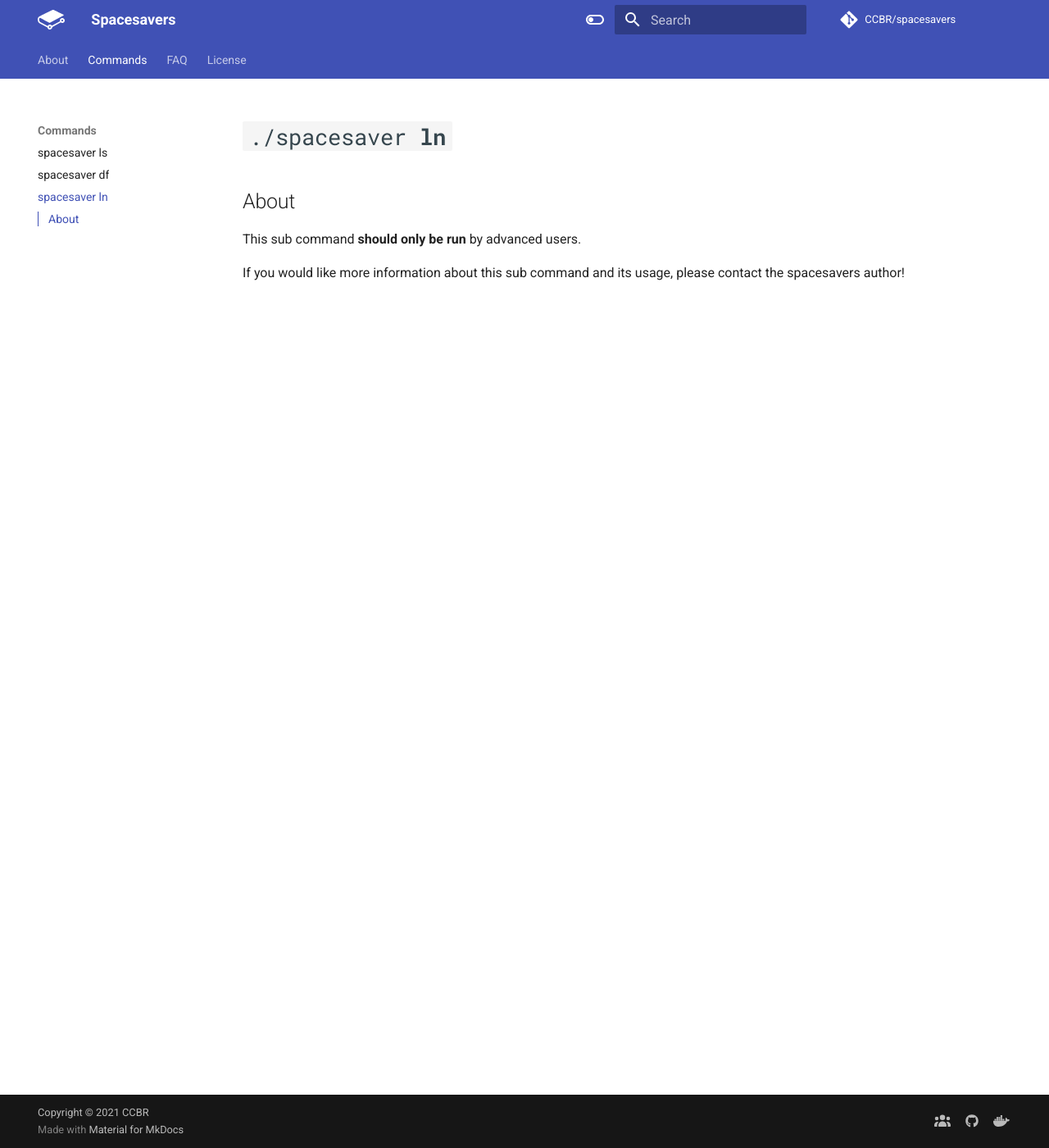
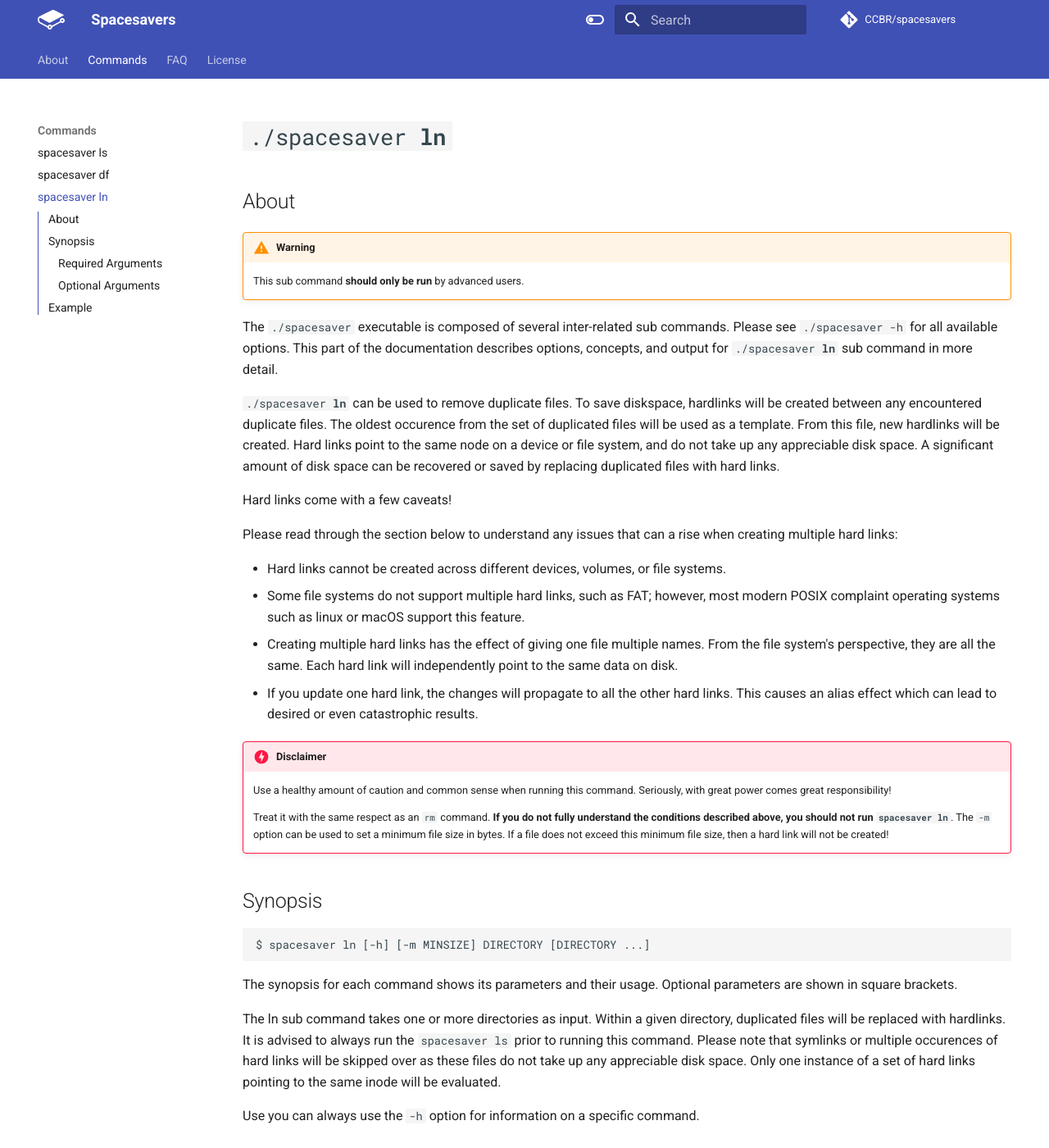
Before and after one commit to skchronicles/spacesavers, an MkDocs documentation site: the page built from docs/usage/ln.md, in a window 1280 px wide and 1400 px high. Shown: the whole window at 82% size. Built offline with MkDocs 1.6.1 and Material for MkDocs 9.7.7, drawn with Linux system fonts in a browser that asks for light colours; comment, search, counter and statistics services are not loaded; the version menu is left out; some of the changed text lies outside the part shown.

Commit message:
Adding documentation for the ln sub command

````diff
--- a/docs/usage/ln.md
+++ b/docs/usage/ln.md
@@ -2,6 +2,94 @@
 
 ## About
 
-This sub command **should only be run** by advanced users.
+!!! warning
 
-If you would like more information about this sub command and its usage, please contact the spacesavers author!
+    This sub command **should only be run** by advanced users.
+
+The `./spacesaver` executable is composed of several inter-related sub commands. Please see `./spacesaver -h` for all available options. This part of the documentation describes options, concepts, and output for <code>./spacesaver <b>ln</b></code> sub command in more detail.
+
+<code>./spacesaver <b>ln</b></code> can be used to remove duplicate files. To save diskspace, hardlinks will be created between any encountered duplicate files. The oldest occurence from the set of duplicated files will be used as a template. From this file, new hardlinks will be created. Hard links point to the same node on a device or file system, and do not take up any appreciable disk space. A significant amount of disk space can be recovered or saved by replacing duplicated files with hard links.
+
+Hard links come with a few caveats!
+
+Please read through the section below to understand any issues that can a rise when creating multiple hard links:
+
+  - Hard links cannot be created across different devices, volumes, or file systems.
+  - Some file systems do not support multiple hard links, such as FAT; however, most modern POSIX complaint operating systems such as linux or macOS support this feature.
+  - Creating multiple hard links has the effect of giving one file multiple names. From the file system's perspective, they are all the same. Each hard link will independently point to the same data on disk.
+  - If you update one hard link, the changes will propagate to all the other hard links. This causes an alias effect which can lead to desired or even catastrophic results.
+
+!!! danger "Disclaimer"
+
+    Use a healthy amount of caution and common sense when running this command. Seriously, with great power comes great responsibility!
+
+    Treat it with the same respect as an `rm` command. **If you do not fully understand the conditions described above, you should not run `spacesaver ln`**. The `-m` option can be used to set a minimum file size in bytes. If a file does not exceed this minimum file size, then a hard link will not be created!
+
+## Synopsis
+```text
+$ spacesaver ln [-h] [-m MINSIZE] DIRECTORY [DIRECTORY ...]
+```
+
+The synopsis for each command shows its parameters and their usage. Optional parameters are shown in square brackets.
+
+The ln sub command takes one or more directories as input. Within a given directory, duplicated files will be replaced with hardlinks. It is advised to always run the `spacesaver ls` prior to running this command. Please note that symlinks or multiple occurences of hard links will be skipped over as these files do not take up any appreciable disk space. Only one instance of a set of hard links pointing to the same inode will be evaluated.
+
+Use you can always use the `-h` option for information on a specific command.
+
+### Required Arguments
+
+Each of the following arguments are required. Failure to provide a required argument will result in a non-zero exit-code.
+
+  `DIRECTORY [DIRECTORY ...]`
+> **Input directories to find duplicates.**
+> *type: path*
+>
+> One or more directories can be provided as positional arguments. From the command-line, each directory should seperated by a space. Globbing is supported! This makes selecting paths easier. Please note that duplicates are reported and replaced relative to other files within a provided directory.
+>
+> ***Example:*** `/data/CCBR/rawdata/ccbr123/`
+
+### Optional Arguments
+
+Each of the following arguments are optional and do not need to be provided.
+
+  `-h, --help`
+> **Display Help.**
+> *type: boolean*
+>
+> Shows command's synopsis, help message, and an example command
+>
+> ***Example:*** `--help`
+
+  `-m`
+> **Minimum size of a file in bytes.**
+> *type: int*
+> *default: 10485760*
+>
+> To create a hard link, the size of a given duplicated file must exceed this value. The default file size is 10 MiB. A file smaller than this default will not get replaced with a hardlink.
+>
+> ***Example:*** `-m 1073741824`
+
+## Example
+
+Please note that this sub command may take a while to process depending on the shear number or the size of files existing in a given subtree. As so, this command should not be run on the head node! Please allocate an interactive node prior to running this command or submit this command as a job via sbatch.
+
+To assess the number or size of files that exist in a provided directory, please run the `spacesaver ls` prior to running `spacesaver ln`.
+
+```bash
+# Step 0.) Grab an interactive node
+# Do not run this on the head node!
+srun -N 1 -n 1 --time=12:00:00 -p interactive --mem=16gb  --cpus-per-task=4 --pty bash
+module purge
+
+# Step 1.) Find duplicate files
+./spacesaver ls /data/CCBR/rawdata/ccbr123/ > ccbr123_ls.tsv
+
+# Step 1A.) Option: Take a peek
+# at any identified duplicates
+more ccbr123_ls.tsv
+
+# Step 2.) Replace duplicate files
+# that are greater than 1 GiB in
+# size with hard links
+./spacesaver ln -m 1073741824 /data/CCBR/ccbr123/rawdata/
+```
````
